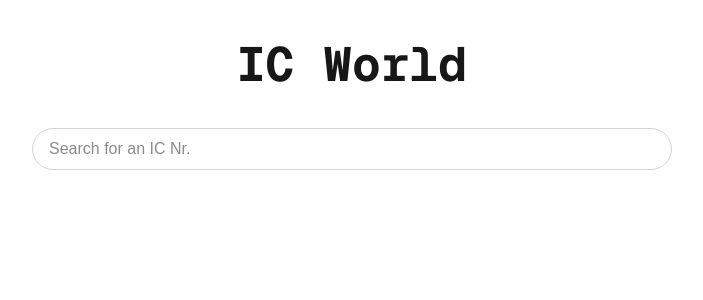
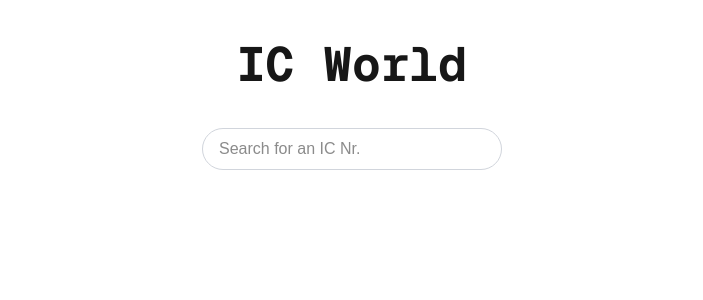
Before and after one commit to leonard-roepcke/icworld, a Next.js app in the folder icworld/: page / in a window 1280 px wide. Shown: the top 300 px of the page, without its empty margins (288-991 px from the left). Built offline with nearby package versions, Linux system fonts and the light colour scheme.

Commit message:
feat: better modularition

```diff
--- a/icworld/app/page.tsx
+++ b/icworld/app/page.tsx
@@ -4,9 +4,11 @@ import InputField from "@/components/inputfild";
 
 export default function Home() {
 	return(
-		<div className="mx-auto w-1/2 ">
+		<div>
+
 			<Header title="IC World"/>
 			<InputField placeholder="Search for an IC Nr."/>
+
 		</div>
 	)
 }
--- a/icworld/components/header.tsx
+++ b/icworld/components/header.tsx
@@ -4,7 +4,7 @@ type HeaderProps = {
 
 export default function Header({ title = "Header give a title"}: HeaderProps) {
     return (
-        <div className="text-center text-5xl font-bold m-10 font-mono">
+        <div className="text-center text-5xl font-bold m-10 font-mono mx-auto">
             {title}
         </div>
     )
--- a/icworld/components/inputfild.tsx
+++ b/icworld/components/inputfild.tsx
@@ -4,7 +4,7 @@ type Props = {
 
 export default function InputField({ placeholder = "Input placeholder" }: Props) {
     return (
-        <div>
+        <div className="w-[80%] max-w-[300px] mx-auto">
             <input type="text" className="border border-gray-300 rounded-full p-2 pl-4 w-full" placeholder={placeholder}
             ></input>
         </div>
```
